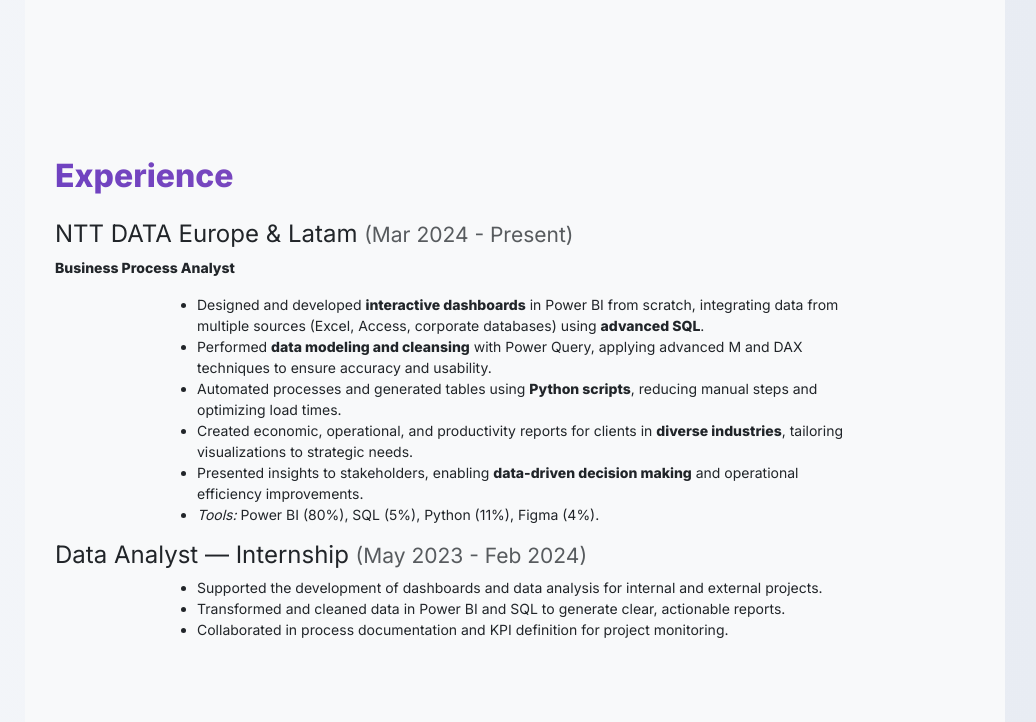
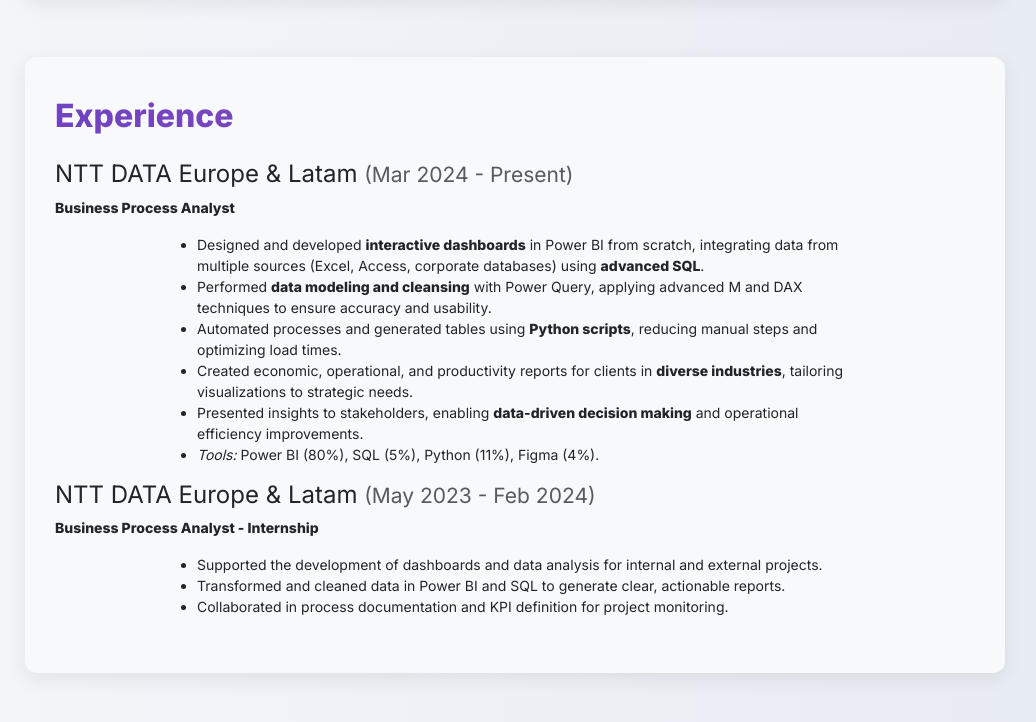
Before and after one commit to cdeniaca/cdeniaca.github.io, a plain HTML site: page index.html in a window 1280 px wide. Shown: the part 1218-1940 px from the top of the page, without its empty margins (235-1271 px from the left). Drawn offline with nearby package versions, Linux system fonts and the light colour scheme.

Commit message:
Update index.html

```diff
--- a/index.html
+++ b/index.html
@@ -141,6 +141,14 @@
     }
     .fade-in.visible {
       opacity: 1; transform: translateY(0);
+    }
+    /* Secciones tipo tarjeta */
+    .section.bg-light {
+      margin-bottom: 60px;       /* espacio entre bloques */
+      padding-top: 40px;         /* respiración interna arriba */
+      padding-bottom: 40px;      /* respiración interna abajo */
+      border-radius: 12px;       /* bordes redondeados */
+      box-shadow: 0 6px 20px rgba(0, 0, 0, 0.08); /* sombra ligera */
     }
 
     /* Responsive */
@@ -316,7 +324,8 @@
             <li><em>Tools:</em> Power BI (80%), SQL (5%), Python (11%), Figma (4%).</li>
           </ul>
 
-          <h4>Data Analyst — Internship <small class="text-muted">(May 2023 - Feb 2024)</small></h4>
+          <h4>NTT DATA Europe &amp; Latam <small class="text-muted">(May 2023 - Feb 2024)</small></h4>
+          <p><strong>Business Process Analyst - Internship</strong></p>
           <ul class="text-start mx-auto" style="max-width: 700px;">
             <li>Supported the development of dashboards and data analysis for internal and external projects.</li>
             <li>Transformed and cleaned data in Power BI and SQL to generate clear, actionable reports.</li>
@@ -338,7 +347,8 @@
             <li><em>Herramientas:</em> Power BI (80%), SQL (5%), Python (11%), Figma (4%).</li>
           </ul>
 
-          <h4>Data Analyst — Prácticas <small class="text-muted">(May 2023 - Feb 2024)</small></h4>
+          <h4>NTT DATA Europe &amp; Latam <small class="text-muted">(May 2023 - Feb 2024)</small></h4>
+          <p><strong>Business Process Analyst - Prácticas</strong></p>
           <ul class="text-start mx-auto" style="max-width: 700px;">
             <li>Apoyo en el desarrollo de paneles de control y análisis de datos para proyectos internos y externos.</li>
             <li>Transformación y depuración de datos en Power BI y SQL para generar reportes claros y accionables.</li>
```
